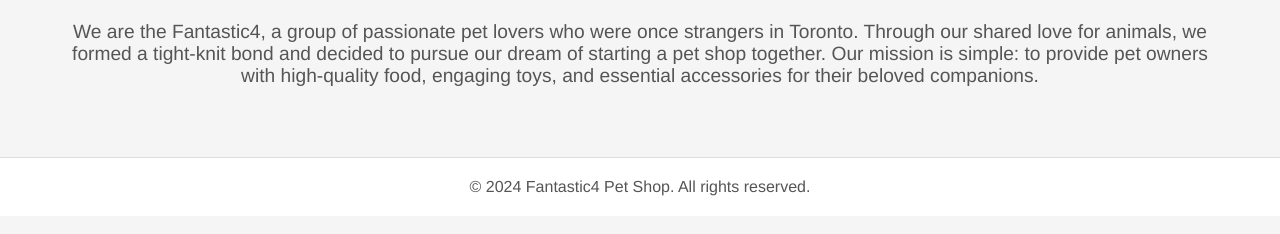
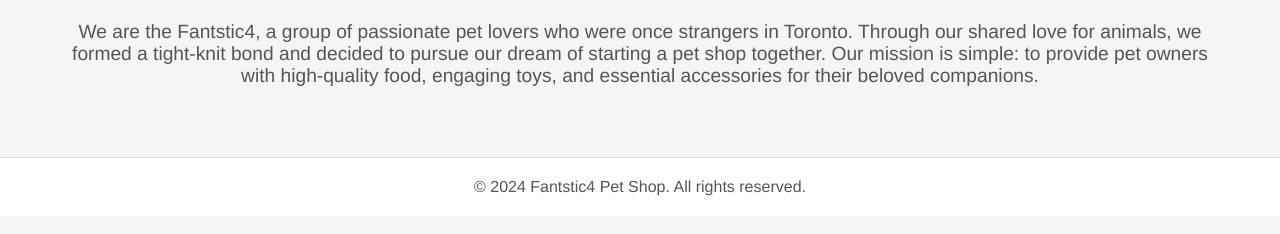
Before and after one commit to rozsadominik/iPets4Fantstic4, a plain HTML site: page about.html in a window 1280 px wide. Shown: the part 500-734 px from the top of the page. Drawn offline with Linux system fonts and the light colour scheme; a script that the page names is missing.

Commit message:
Update about.html fantstic4

```diff
--- a/about.html
+++ b/about.html
@@ -20,15 +20,15 @@
         <div class="container">
             <h1 class="about-title">About Us</h1>
             <div class="about-content">
-                <img src="fantastic4.jpg" alt="Fantastic4" class="about-image">
-                <p class="about-description">We are the Fantastic4, a group of passionate pet lovers who were once strangers in Toronto. Through our shared love for animals, we formed a tight-knit bond and decided to pursue our dream of starting a pet shop together. Our mission is simple: to provide pet owners with high-quality food, engaging toys, and essential accessories for their beloved companions.</p>
+                <img src="fantastic4.jpg" alt="Fantstic4" class="about-image">
+                <p class="about-description">We are the Fantstic4, a group of passionate pet lovers who were once strangers in Toronto. Through our shared love for animals, we formed a tight-knit bond and decided to pursue our dream of starting a pet shop together. Our mission is simple: to provide pet owners with high-quality food, engaging toys, and essential accessories for their beloved companions.</p>
             </div>
         </div>
     </section>
 
     <footer class="footer">
         <div class="container">
-            <p class="footer-text">&copy; 2024 Fantastic4 Pet Shop. All rights reserved.</p>
+            <p class="footer-text">&copy; 2024 Fantstic4 Pet Shop. All rights reserved.</p>
         </div>
     </footer>
 
```
